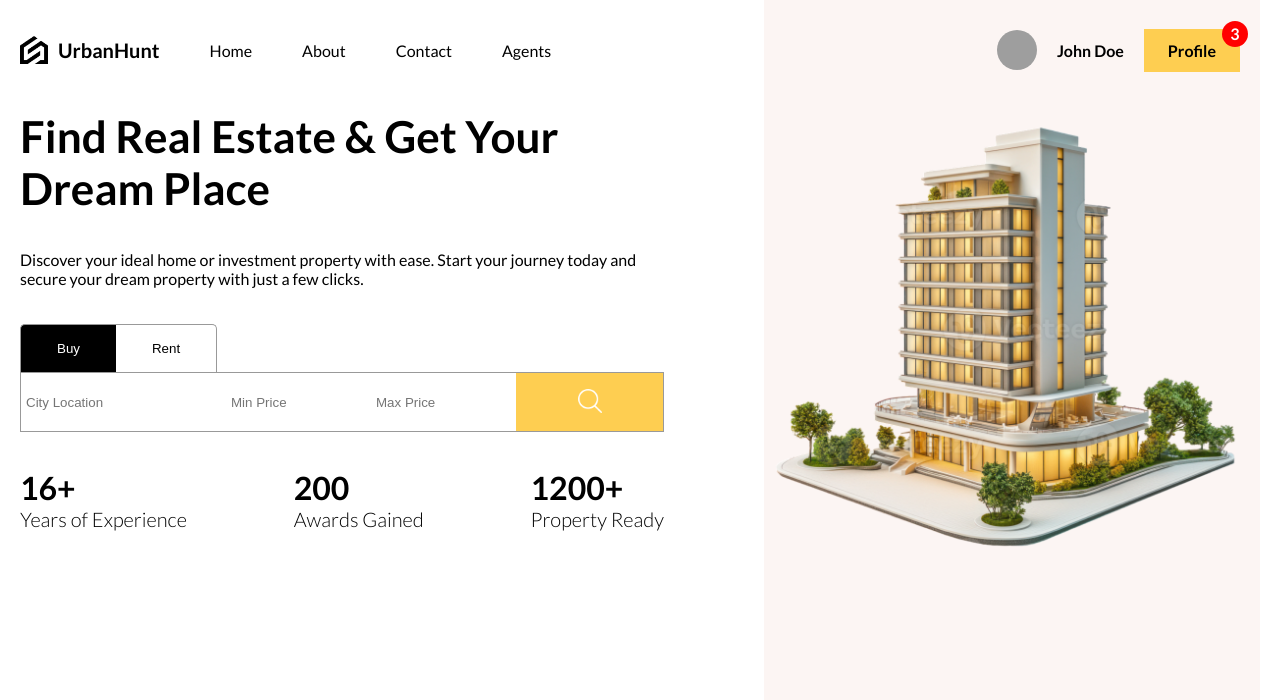
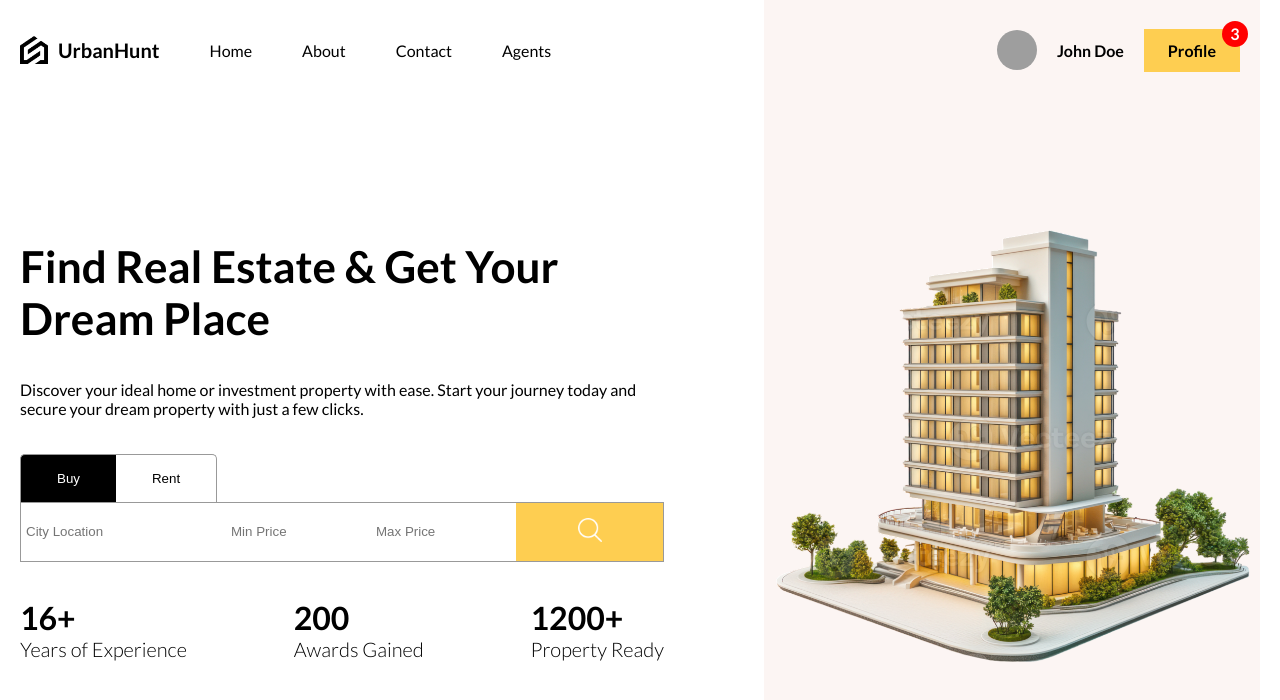
Before and after one commit to Akshay7016/UrbanHunt-client, a React (Create React App) app: page / in a window 1280 px wide. Shown: the top 700 px of the page. Built offline with nearby package versions, Linux system fonts and the light colour scheme; grey boxes are pictures that could not be loaded.

Commit message:
Homepage content placed center of the screen

```diff
--- a/src/components/Navbar/navbar.scss
+++ b/src/components/Navbar/navbar.scss
@@ -5,7 +5,6 @@ nav {
   display: flex;
   justify-content: space-between;
   align-items: center;
-  overflow-x: hidden;
 
   a {
     transition: all 0.4s ease;
--- a/src/pages/HomePage/HomePage.scss
+++ b/src/pages/HomePage/HomePage.scss
@@ -11,13 +11,17 @@
     .wrapper {
       height: 100%;
       padding-right: 100px;
-      padding-top: 10px;
       display: flex;
       flex-direction: column;
+      justify-content: center;
       gap: 36px;
 
       @include md {
         padding-right: 10px;
+      }
+
+      @include sm {
+        justify-content: flex-start;
       }
 
       .title {
@@ -51,13 +55,16 @@
   .imageContainer {
     flex: 2;
     background-color: #fcf5f3;
+    display: flex;
+    align-items: center;
+    justify-content: center;
 
     @include md {
       display: none;
     }
 
     img {
-      width: 97%;
+      width: 100%;
     }
   }
 }
```
